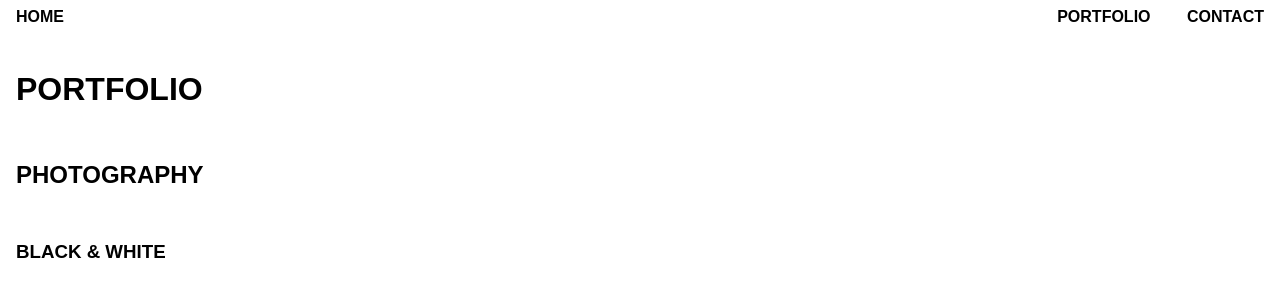
After one commit to roroconway/project3, a PHP site: page /portfolio.php in a window 1280 px wide. The commit adds this page. Shown: the top 300 px of the page. Run offline with PHP 8.4, Linux system fonts and the light colour scheme; some libraries are stand-ins or nearby versions.

Commit message:
added portfolio and contact files.

```diff
--- a/content/css/main.css
+++ b/content/css/main.css
@@ -113,13 +113,9 @@ h3 {
     padding: 16px;
 }
 
-#intro {
-    padding-top: 25px;
-    text-align: center;
-}
-
 #main_link {
     text-decoration: none;
+    text-align: center;
 }
 
 @media (max-width: 47.999em) {
@@ -165,6 +161,10 @@ h3 {
     text-align: center;
 }
 
+.spacing_skills {
+    padding-top: 50px;
+}
+
 @media (min-width: 47.999em) {
     .content_textbox_skills h3 {
         padding-bottom: 0;
@@ -178,6 +178,12 @@ h3 {
     }
 }
 
+/* PORTFOLIO */
+#port_title {
+    padding-top: 0;
+    margin-top: 0;
+}
+
 /* FOOTER start */
 
 footer {
--- a/navbar.php
+++ b/navbar.php
@@ -1,15 +1,15 @@
 <div class="custom-wrapper pure-g" id="menu">
     <div class="pure-u-1 pure-u-md-1-2">
         <div class="pure-menu">
-            <a href="#" class="pure-menu-heading custom-brand"><b>RC HOME</b></a>
-            <a href="#" class="custom-toggle" id="toggle"><s class="bar"></s><s class="bar"></s></a>
+            <a href="index.php" class="pure-menu-heading custom-brand"><b>HOME</b></a>
+            <a href="index.php" class="custom-toggle" id="toggle"><s class="bar"></s><s class="bar"></s></a>
         </div>
     </div>
     <div class="pure-u-1 pure-u-md-1-2">
         <div class="pure-menu pure-menu-horizontal custom-menu-3 custom-can-transform">
             <ul class="pure-menu-list">
-                <li class="pure-menu-item"><a href="#" class="pure-menu-link"><b>PORTFOLIO</b></a></li>
-                <li class="pure-menu-item"><a href="#" class="pure-menu-link"><b>CONTACT</b></a></li>
+                <li class="pure-menu-item"><a href="portfolio.php" class="pure-menu-link"><b>PORTFOLIO</b></a></li>
+                <li class="pure-menu-item"><a href="contact.php" class="pure-menu-link"><b>CONTACT</b></a></li>
             </ul>
         </div>
     </div>
--- /dev/null
+++ b/portfolio.php
@@ -0,0 +1,46 @@
+<!DOCTYPE html>
+<html>
+<head>
+	<title>RC PORTFOLIO</title>
+	<meta charset="utf-8">
+	<meta name="viewport" content="width=device-width, initial-scale=1">
+	<!-- CSS framework "PURE" -->
+	<link rel="stylesheet" href="https://unpkg.com/purecss@0.6.0/build/pure-min.css">
+	<link rel="stylesheet" href="https://unpkg.com/purecss@0.6.0/build/grids-min.css">
+	<link rel="stylesheet" href="https://unpkg.com/purecss@0.6.0/build/grids-responsive-min.css">
+	<!-- MY CSS -->
+	<link rel="stylesheet" href="content/css/main.css">
+	<!-- SLIDESHOW -->
+	<link rel="stylesheet" href="ism/css/my-slider.css"/>
+	<script src="ism/js/ism-2.2.min.js"></script>
+</head>
+<body>
+
+<!-- NAVBAR -->
+<?php include "navbar.php";?>
+
+<div class="pure-g portfolio_title">
+	<div class="pure-u-1 pure-u-md-1-3 pure-u-lg-1-3">
+    	<div class="l-box">
+    		<h1>PORTFOLIO</h1>
+    	</div>
+    </div>
+</div>
+
+<!-- SECTIONS -->
+<div class="pure-g portfolio">
+	<div class="pure-u-1 pure-u-md-1 pure-u-lg-1">
+    	<div class="l-box">
+    		<h2 id="port_title">PHOTOGRAPHY</h2>
+    	</div>
+    </div>
+    <div class="pure-u-1 pure-u-md-1 pure-u-lg-1">
+    	<div class="l-box">
+    		<h3>BLACK &amp; WHITE</h3>
+    </div>
+
+
+</div>
+
+</body>
+</html>
```
Also changed, not shown: contact.php (added, +32 -0 lines), index.php (+27 -3 lines).
